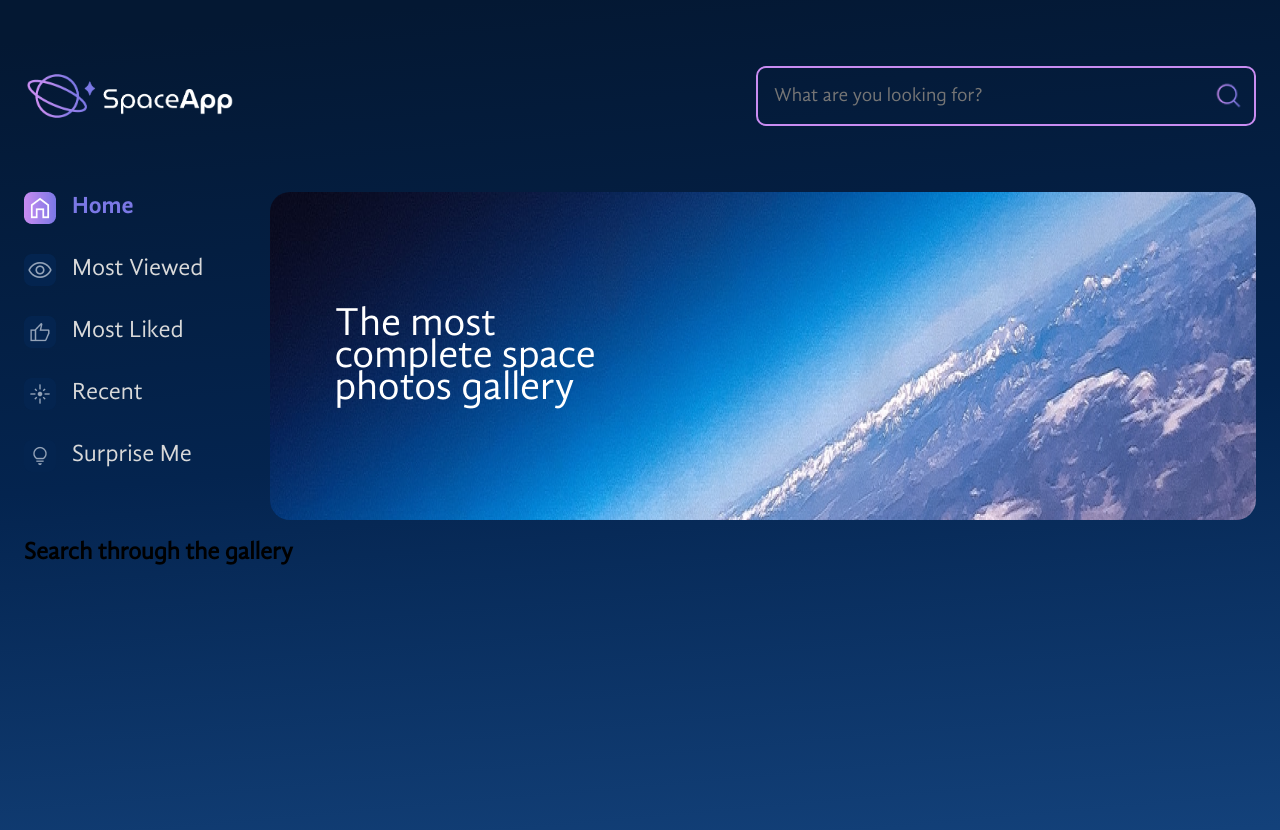
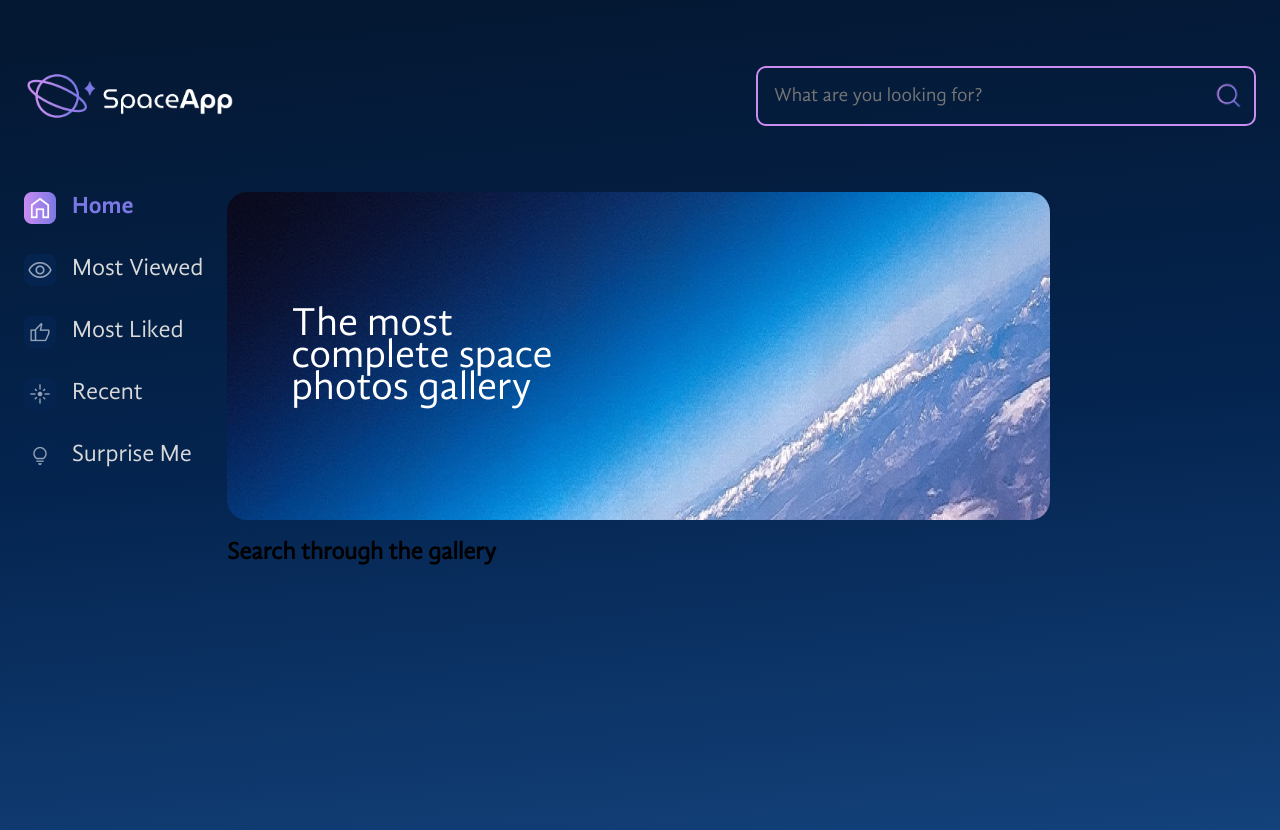
Before and after one commit to AbrahamOliden/react-space, a React (Vite) app: page / in a window 1280 px wide. Shown: the top 830 px of the page. Built offline with nearby package versions, Linux system fonts and the light colour scheme.

Commit message:
create GalleryContainer component

```diff
--- a/src/App.jsx
+++ b/src/App.jsx
@@ -27,6 +27,13 @@ const MainContainer = styled.main`
   justify-content: space-between;
 `;
 
+const GalleryContainer = styled.section`
+  display: flex;
+  flex-flow: column nowrap;
+  width: 80%;
+  flex-grow: 1;
+`;
+
 function App() {
 
   return (
@@ -35,11 +42,17 @@ function App() {
         <GlobalStyle />
         <Header />
         <AppContainer>
+
           <MainContainer>
+
             <SideBar />
-            <Banner text={'The most complete space photos gallery'} backgroundImage={backgroundImage} />
+            <GalleryContainer>
+
+              <Banner text={'The most complete space photos gallery'} backgroundImage={backgroundImage} />
+              <Gallery />
+
+            </GalleryContainer>
           </MainContainer>
-          <Gallery />
         </AppContainer>
 
       </GradientBackground>
```
